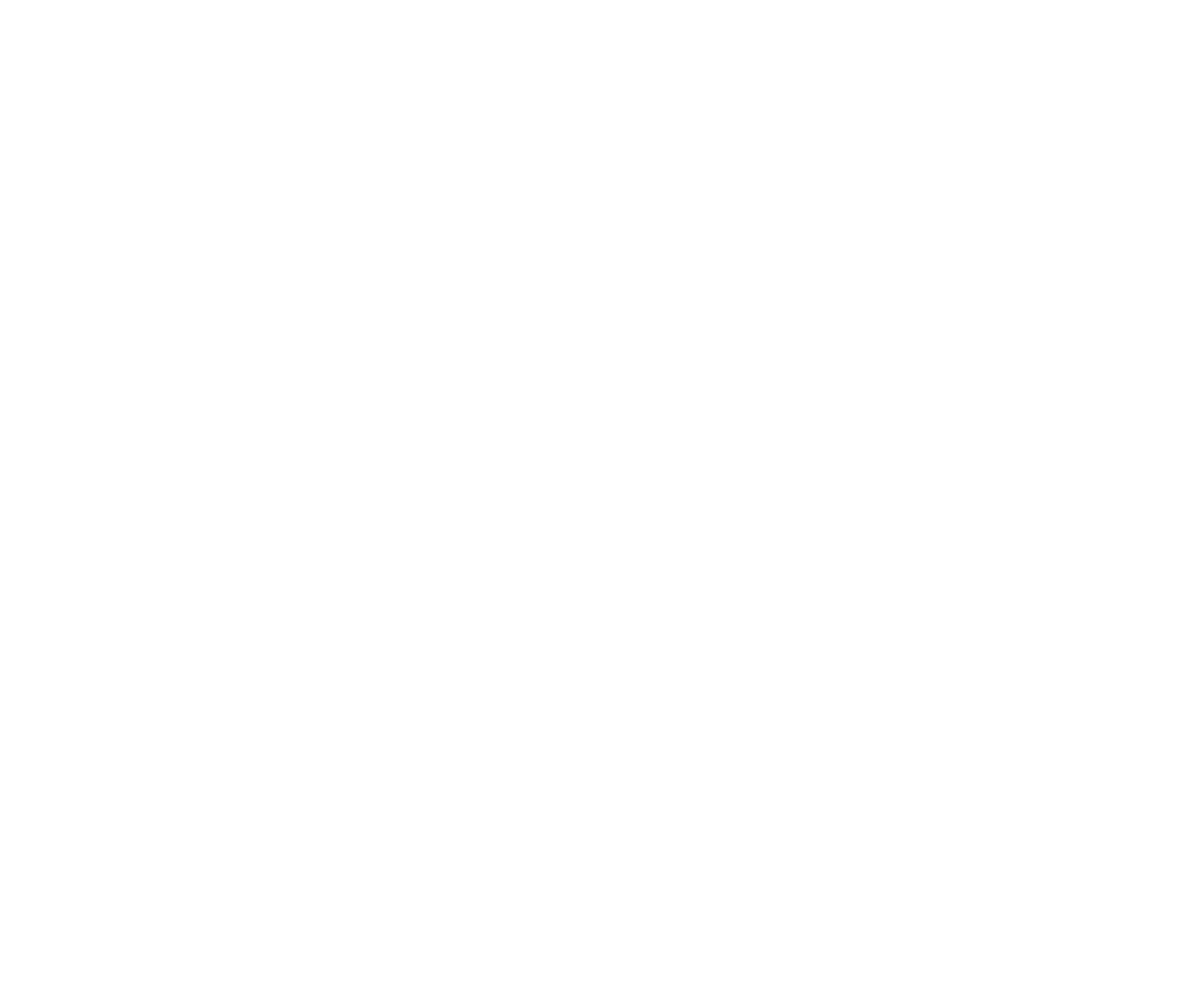
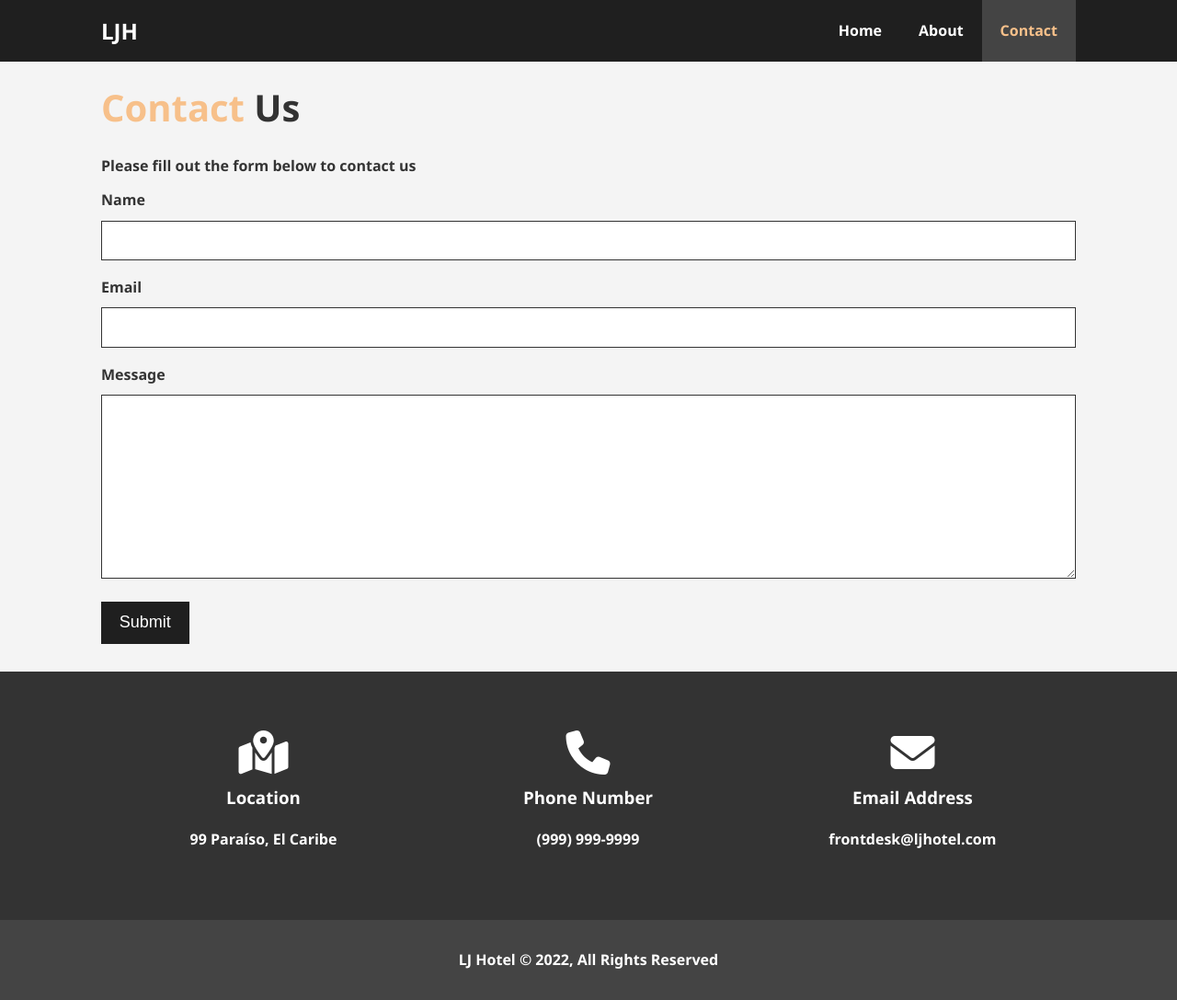
Before and after one commit to JLin-99/hotel-website, a plain HTML site: page contact.html in a window 1280 px wide. Shown: the whole page at 92% size. Before the commit the page ends 800 px from the top, so only its background shows below. Drawn offline with Linux system fonts and the light colour scheme.

Commit message:
Create The Contact Page

```diff
--- a/contact.html
+++ b/contact.html
@@ -0,0 +1,76 @@
+<!DOCTYPE html>
+<html lang="en">
+
+<head>
+  <meta charset="UTF-8">
+  <meta http-equiv="X-UA-Compatible" content="IE=edge">
+  <meta name="viewport" content="width=device-width, initial-scale=1.0">
+  <meta name="description" content="Welcome to the most extraordinary hotel in Boston Massachusetts">
+  <meta name="keywords" content="hotel, boston hotel, new england hotel">
+  <link rel="stylesheet" href="css/style.css">
+  <script src="https://kit.fontawesome.com/616e4903b6.js" crossorigin="anonymous"></script>
+  <title>LJ Hotel & Resort | Contact</title>
+</head>
+
+<body>
+  <header>
+    <nav id="navbar">
+      <div class="container">
+        <h1 class="logo"><a href="index.html">LJH</a></h1>
+        <ul>
+          <li><a href="index.html">Home</a></li>
+          <li><a href="about.html">About</a></li>
+          <li><a class="current" href="contact.html">Contact</a></li>
+        </ul>
+      </div>
+    </nav>
+  </header>
+
+  <section id="contact-form" class="py-3 bg-light">
+    <div class="container">
+      <h1 class="l-heading"><span class="text-primary">Contact</span> Us</h1>
+      <p>Please fill out the form below to contact us</p>
+      <form action="process.php">
+        <div class="form-group">
+          <label for="name">Name</label>
+          <input type="text" name="name" id="name">
+        </div>
+        <div class="form-group">
+          <label for="email">Email</label>
+          <input type="email" name="email" id="email">
+        </div>
+        <div class="form-group">
+          <label for="message">Message</label>
+          <textarea name="message" id="message"></textarea>
+        </div>
+        <button type="submit" class="btn">Submit</button>
+      </form>
+    </div>
+  </section>
+
+  <section id="contact-info" class="bg-dark">
+    <div class="container">
+      <div class="box">
+        <i class="fa-solid fa-map-location-dot fa-3x"></i>
+        <h3>Location</h3>
+        <p>99 Paraíso, El Caribe</p>
+      </div>
+      <div class="box">
+        <i class="fa-solid fa-phone fa-3x"></i>
+        <h3>Phone Number</h3>
+        <p>(999) 999-9999</p>
+      </div>
+      <div class="box">
+        <i class="fa-solid fa-envelope fa-3x"></i>
+        <h3>Email Address</h3>
+        <p>frontdesk@ljhotel.com</p>
+      </div>
+    </div>
+  </section>
+
+  <footer id="main-footer">
+    <p>LJ Hotel &copy; 2022, All Rights Reserved</p>
+  </footer>
+</body>
+
+</html>
--- a/css/style.css
+++ b/css/style.css
@@ -94,9 +94,17 @@
 }
 
 /* Padding */
-.py-1 { padding: 1rem 0;}
-.py-2 { padding: 2rem 0;}
-.py-3 { padding: 3rem 0;}
+.py-1 {
+  padding: 1rem 0;
+}
+
+.py-2 {
+  padding: 2rem 0;
+}
+
+.py-3 {
+  padding: 3rem 0;
+}
 
 /* Navbar */
 #navbar {
@@ -269,6 +277,36 @@
   border-radius: 50%;
 }
 
+/* Contact Form */
+#contact-form .form-group {
+  margin-bottom: 1em;
+}
+
+#contact-form label {
+  display: block;
+  margin-bottom: 0.5em;
+}
+
+#contact-form input,
+#contact-form textarea {
+  width: 100%;
+  max-width: 100%;
+  min-width: 100%;
+  padding: 1em;
+  border: 1px solid #333;
+}
+
+#contact-form textarea {
+  height: 20rem;
+
+}
+
+#contact-form input:focus,
+#contact-form textarea:focus {
+  border-color: #f7c08a;
+  outline-color: #f7c08a;
+}
+
 /* Footer */
 #main-footer {
   text-align: center;
```
Also changed, not shown: about.html (+12 -4 lines).
